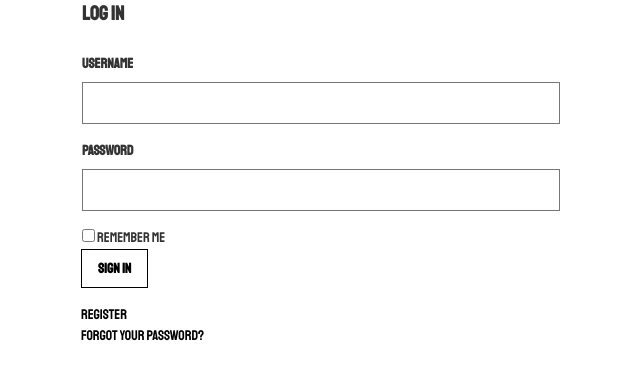
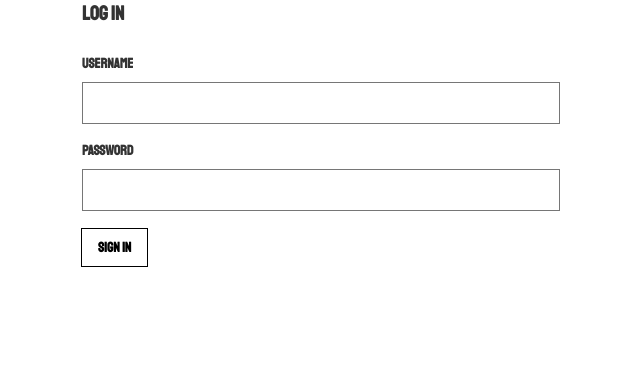
Before and after one commit to teresacho135/haileysdoggiedaycamp, a Django app: page /accounts/login/ in a window 1280 px wide. Shown: the part 105-485 px from the top of the page, without its empty margins (319-959 px from the left). Run offline with Django 3.2, Linux system fonts and the light colour scheme; some libraries are stand-ins or nearby versions.

Commit message:
takes away button and unnecessary features from tachyon boilerplate form

```diff
--- a/templates/accounts/login.html
+++ b/templates/accounts/login.html
@@ -18,14 +18,11 @@
 						<label class="db fw6 lh-copy f6" for="password">Password</label>
 						<input class="b pa2 input-reset ba bg-transparent hover-bg-black hover-white w-100" type="password" name="password"  id="password">
 					</div>
-					<label class="pa0 ma0 lh-copy f6 pointer"><input type="checkbox"> Remember me</label>
 				</fieldset>
 				<div class="">
 					<input class="b ph3 pv2 input-reset ba b--black bg-transparent grow pointer f6 dib" type="submit" value="Sign in">
 				</div>
 				<div class="lh-copy mt3">
-					<a href="#0" class="f6 link dim black db">Register</a>
-					<a href="#0" class="f6 link dim black db">Forgot your password?</a>
 				</div>
 			</form>
 		</main>
```
